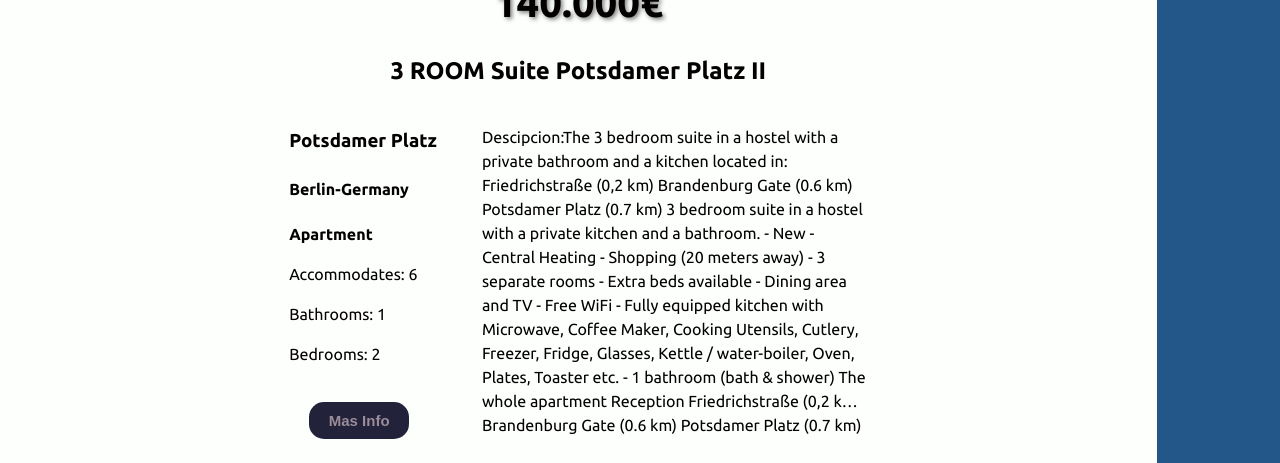
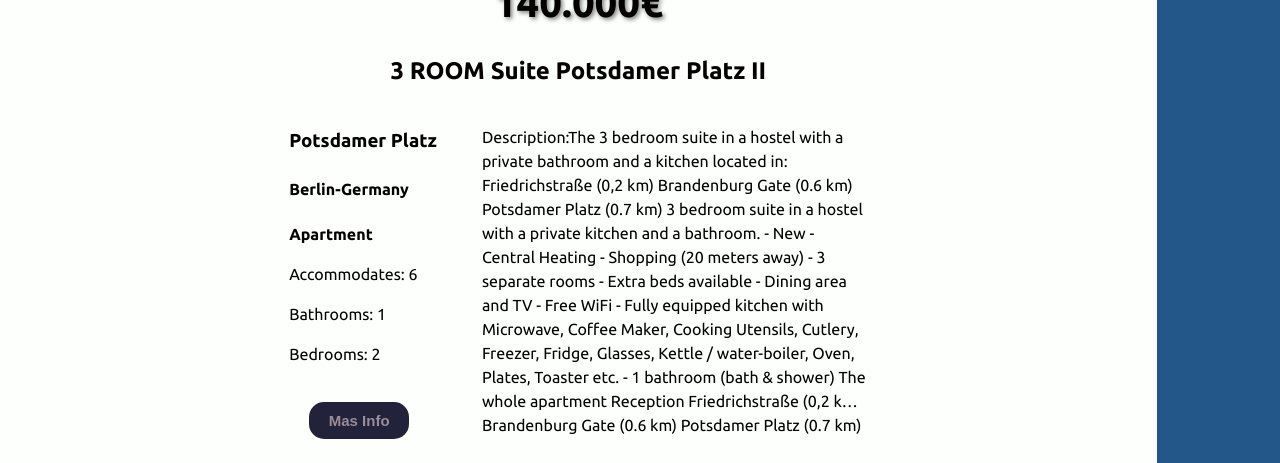
Before and after one commit to r-ruizfer/EncuentraTecho-SL, a React (Vite) app: page /pagesRentals/10641334 in a window 1280 px wide. Shown: the part 1180-1643 px from the top of the page. Built offline with nearby package versions, Linux system fonts and the light colour scheme.

Commit message:
bugs menores

```diff
--- a/src/components/SearchBar.jsx
+++ b/src/components/SearchBar.jsx
@@ -11,7 +11,7 @@ function SearchBar({ searchValue, setSearchValue }) {
   return (
     <div style={{ display: "flex" }}>
       <Icon src={GithubIcon} alt={"Lupa"} />
-      <input
+      <input style={{color:"#020100"}}
         onChange={handleSearchChange}
         value={searchValue}
         type="text"
--- a/src/pages/ItemDetailsPage.jsx
+++ b/src/pages/ItemDetailsPage.jsx
@@ -73,7 +73,7 @@ function ItemDetailsPage({ rentals }) {
           </div>
         </div>
         <div className="description-box">
-          <p>Descipcion:{rentalToDisplay.description}</p>
+          <p>Description:{rentalToDisplay.description}</p>
         </div>
 
         <Modal
@@ -85,7 +85,7 @@ function ItemDetailsPage({ rentals }) {
         >
           <h1 ref={subtitle}>Casas</h1>
           <p style={{ color: ' #22223b' }}>
-            Descipcion:{rentalToDisplay.description}
+            Descipcion: {rentalToDisplay.description}
           </p>
           <button onClick={closeModal}>close</button>
         </Modal>
```
